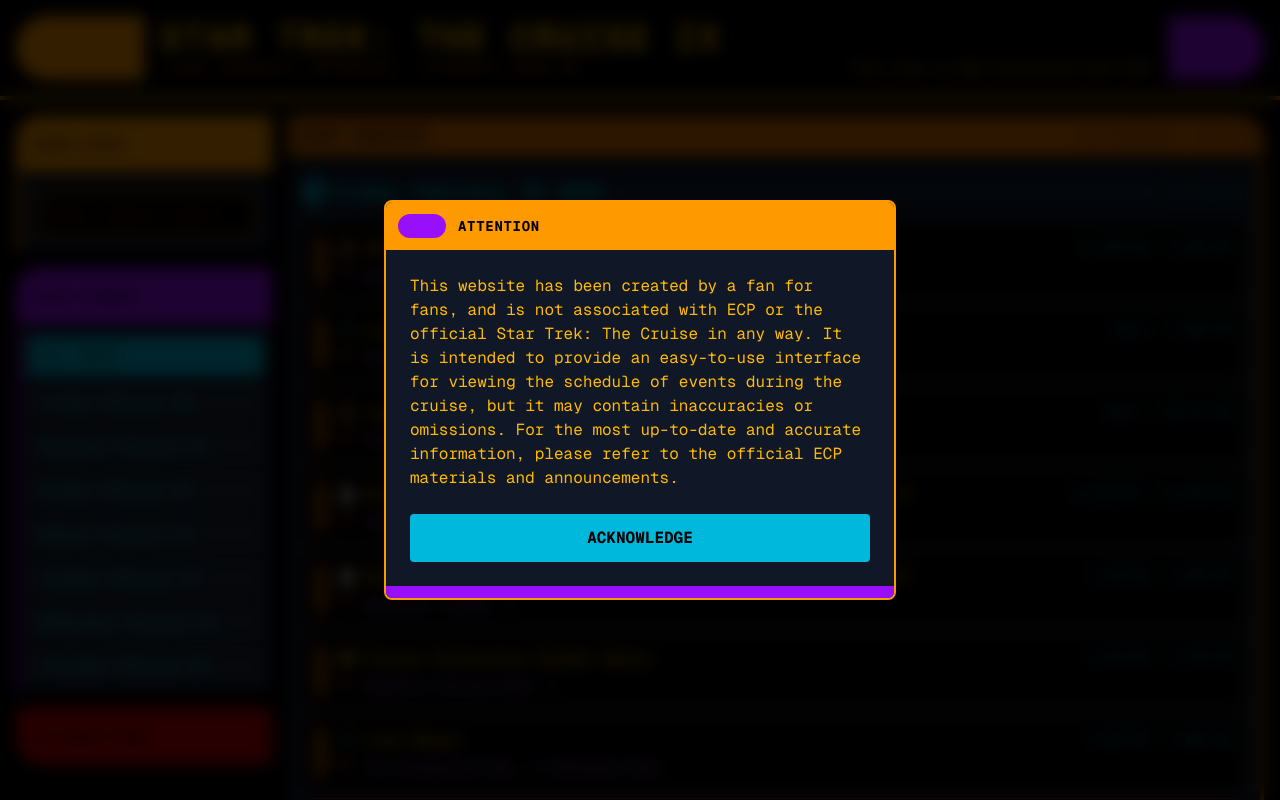
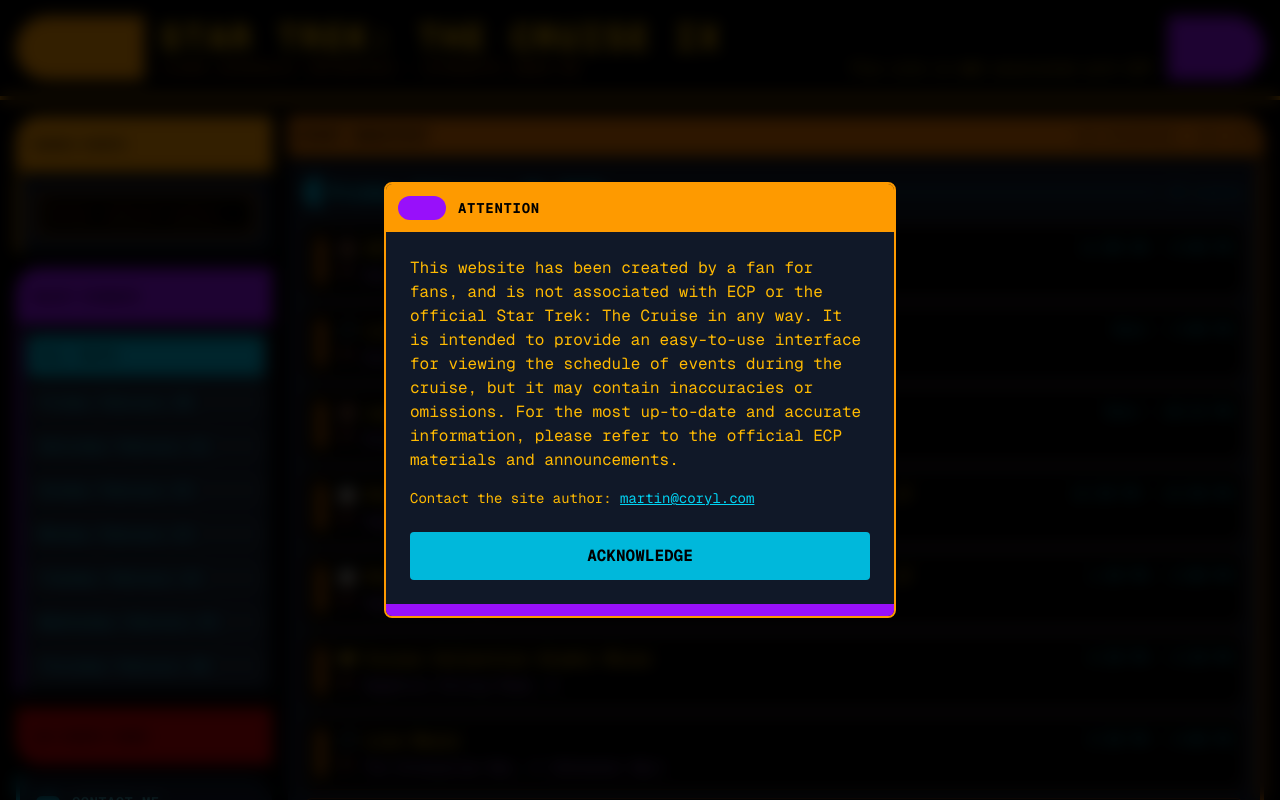
Before and after one commit to MartinRandall/trek-schedule, a Next.js app: page / in a window 1280 px wide. Shown: the top 800 px of the page. Built offline with nearby package versions, Linux system fonts and the light colour scheme.

Commit message:
Adds contact information to the UI
Provides users with a way to contact the site author for feedback or questions.

Adds a contact link in the sidebar and welcome modal, making it easier for users to provide feedback.

```diff
--- a/src/app/components/Sidebar.tsx
+++ b/src/app/components/Sidebar.tsx
@@ -68,6 +68,15 @@
           {eventCount} EVENTS FOUND
         </span>
       </div>
+      <div className="mt-3 bg-gray-900 border-l-4 border-cyan-500 rounded-tr-3xl p-3 sm:p-4 flex items-center gap-3">
+        <span className="inline-block h-3 w-6 bg-cyan-500 rounded-full" aria-hidden="true" />
+        <a
+          href="mailto:martin@coryl.com"
+          className="text-cyan-300 font-semibold text-sm tracking-wide hover:text-cyan-200"
+        >
+          CONTACT ME
+        </a>
+      </div>
     </aside>
   );
 }
--- a/src/app/components/WelcomeModal.tsx
+++ b/src/app/components/WelcomeModal.tsx
@@ -33,8 +33,18 @@
 
         {/* Content */}
         <div className="p-6">
-          <p className="text-amber-400 mb-6">
+          <p className="text-amber-400 mb-4">
           This website has been created by a fan for fans, and is not associated with ECP or the official Star Trek: The Cruise in any way. It is intended to provide an easy-to-use interface for viewing the schedule of events during the cruise, but it may contain inaccuracies or omissions. For the most up-to-date and accurate information, please refer to the official ECP materials and announcements.
+          </p>
+
+          <p className="text-amber-400 mb-6 text-sm">
+            Contact the site author:{" "}
+            <a
+              href="mailto:martin@coryl.com"
+              className="text-cyan-400 hover:text-cyan-300 underline"
+            >
+              martin@coryl.com
+            </a>
           </p>
 
           <button
```
